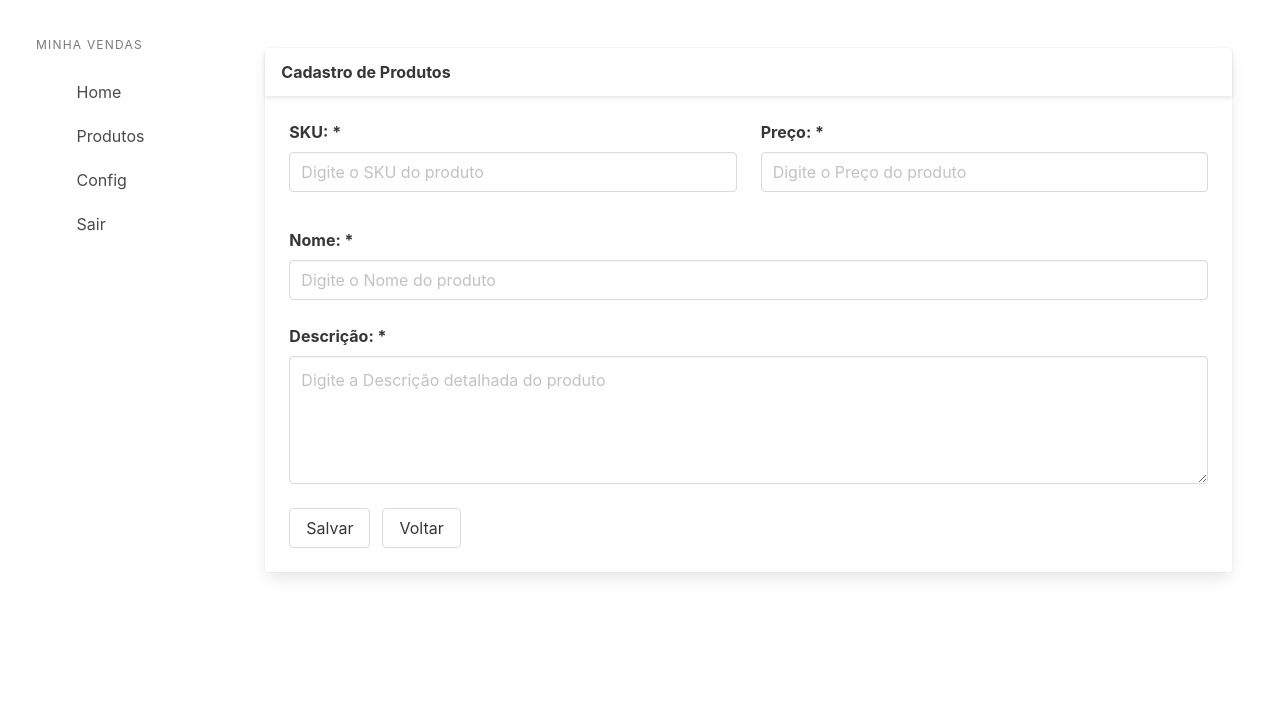
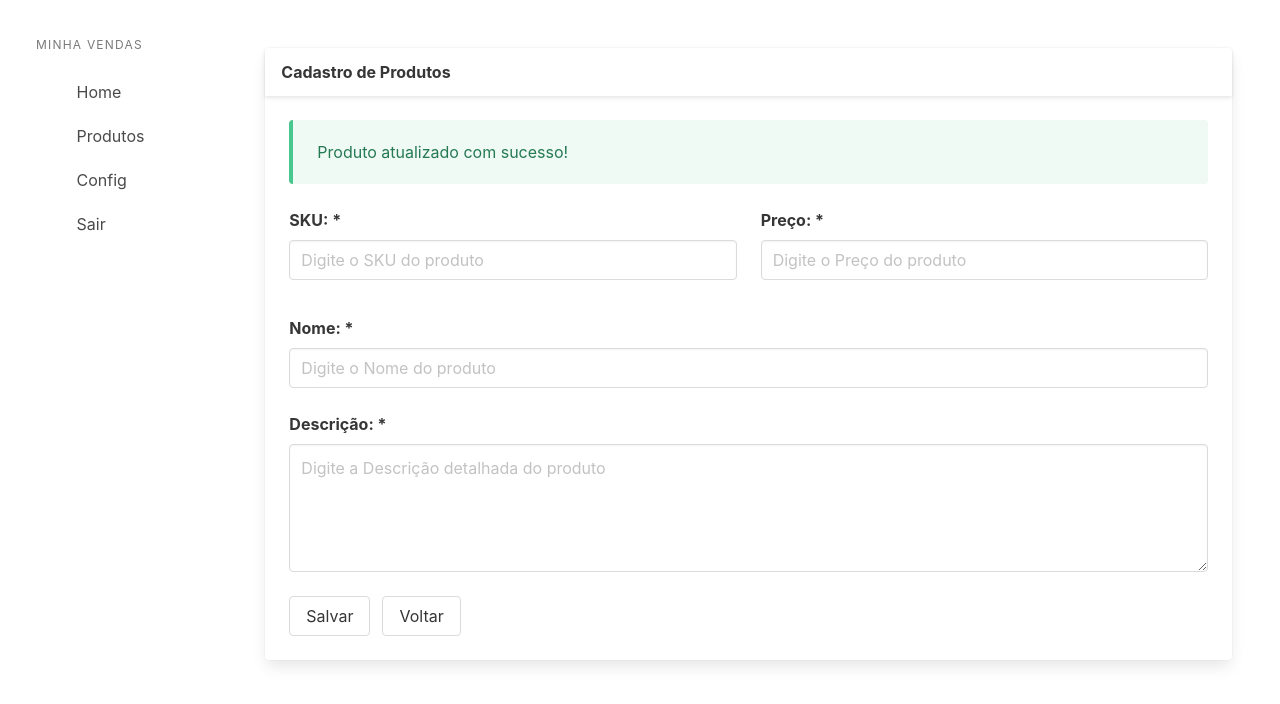
Before and after one commit to wekers/vendas-app, a Next.js app: page /cadastros/produtos in a window 1280 px wide. Shown: the top 704 px of the page. Built offline with nearby package versions, Linux system fonts and the light colour scheme.

Commit message:
component message after submit

```diff
--- a/src/components/common/index.ts
+++ b/src/components/common/index.ts
@@ -1 +1,2 @@
 export { Input } from './input'
+export { Message } from './message'
--- /dev/null
+++ b/src/components/common/message/index.tsx
@@ -0,0 +1,19 @@
+interface MessageProps {
+tipo: string;
+field?: string;
+texto: string;
+}
+
+export const Message: React.FC<MessageProps> = ({
+    texto,
+    field,
+    tipo
+}) => {
+    return (
+        <article className={`message is-${tipo}`}>
+            <div className="message-body">
+                {field && `${field} :`}{texto}
+            </div>
+        </article>
+    )
+}
--- a/src/components/index.ts
+++ b/src/components/index.ts
@@ -1,3 +1,3 @@
 export { Layout } from './layout'
 export { CadastroProdutos } from './produtos'
-export { Input } from './common'
+export { Input, Message } from './common'
--- a/src/components/produtos/cadastro/index.tsx
+++ b/src/components/produtos/cadastro/index.tsx
@@ -1,6 +1,6 @@
 
 import { useState } from 'react'
-import { Layout, Input } from 'components'
+import { Layout, Input, Message } from 'components'
 import { useProdutoService } from 'app/services'
 import { Produto } from 'app/models/produtos'
 
@@ -43,6 +43,7 @@ export const CadastroProdutos: React.FC = () => {
     return (
 
         <Layout titulo='Cadastro de Produtos'>
+            <Message texto='Produto atualizado com sucesso!' tipo="success" />
 
             {id &&
 
```
